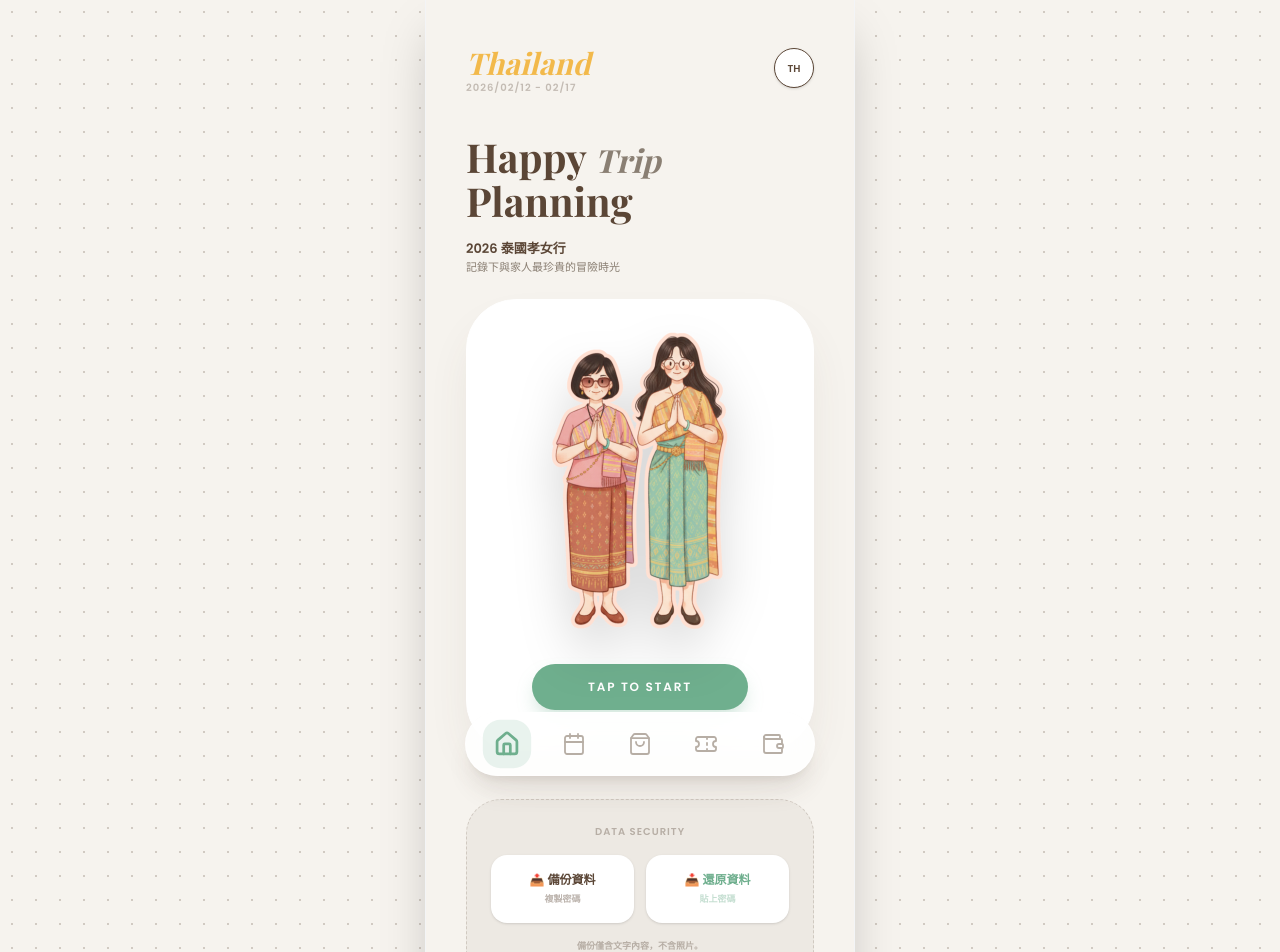
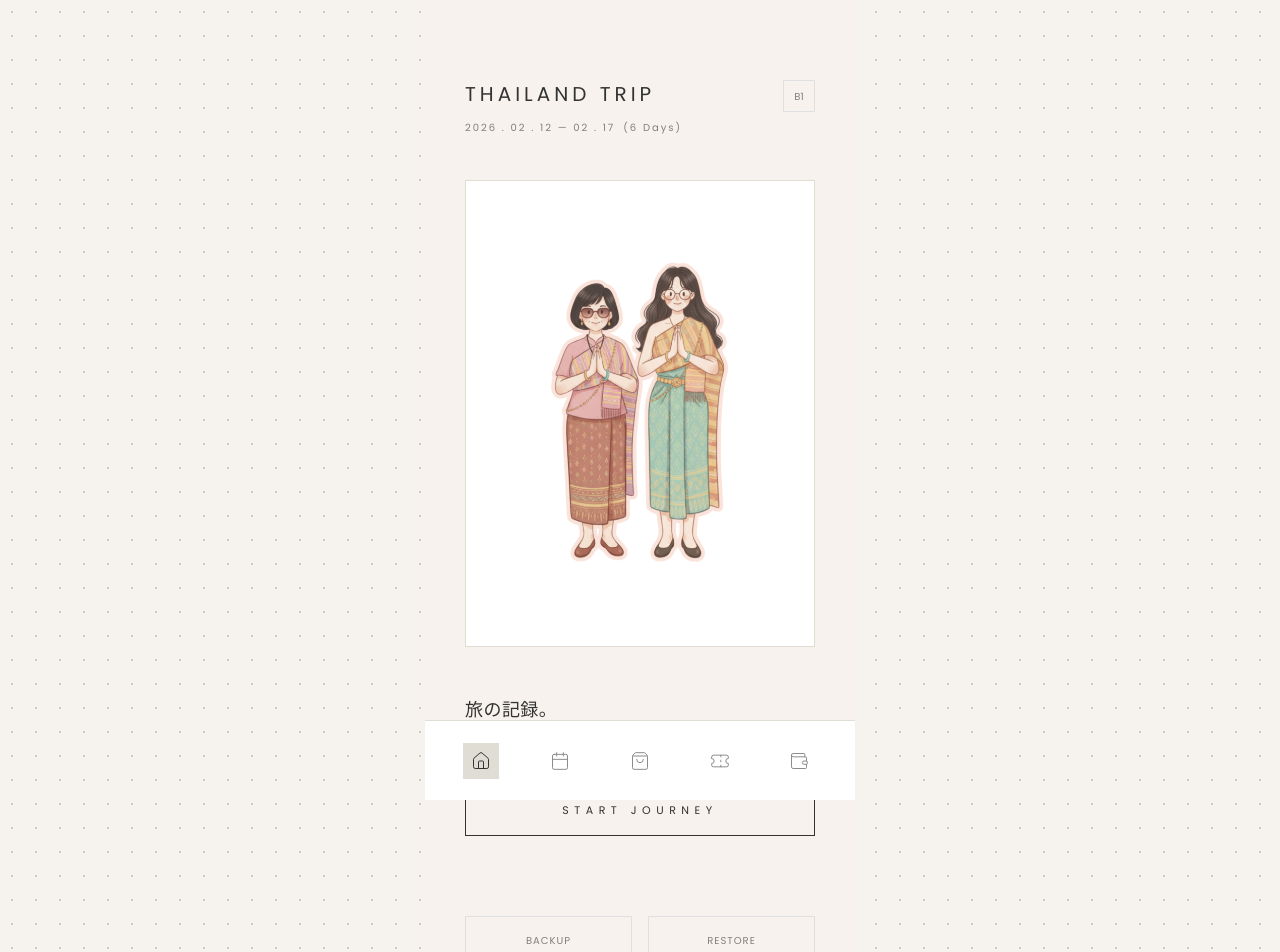
Before and after one commit to capybararrr-ops/trip-app, a React (Vite) app: page / in a window 1280 px wide. Shown: the top 952 px of the page. Built offline with nearby package versions, Linux system fonts and the light colour scheme; a web font is replaced by a local one.

Commit message:
Update App.tsx

```diff
--- a/src/App.tsx
+++ b/src/App.tsx
@@ -3,168 +3,180 @@ import { Home, Calendar, ShoppingBag, Ticket, Wallet } from 'lucide-react';
 import './index.css';
 import homeIllustration from './assets/home-trip.png';
 
-// 引入所有子分頁組件
+// 假設子組件路徑不變
 import ScheduleTab from './components/ScheduleTab';
 import BookingTab from './components/BookingTab';
 import ShoppingTab from './components/ShoppingTab';
 import ExpenseTab from './components/ExpenseTab';
 
+// --- MUJI 風格顏色定義 ---
+const MUJI_COLORS = {
+  bgLight: '#F7F2ED',     // 預設米砂色
+  bgLighter: '#EFEBE0',   // 淺木質色
+  textMain: '#333333',    // 深炭灰
+  textSub: '#8C8C8C',     // 灰褐色
+  border: '#E0DDD5'       // 極細邊框
+};
+
 export default function App() {
   const [activeTab, setActiveTab] = useState('home');
 
-  // --- 本地資料讀取函式 ---
+  // --- 本地資料讀取 ---
   const getInitialData = (key: string, defaultValue: any) => {
     const saved = localStorage.getItem(key);
     return saved ? JSON.parse(saved) : defaultValue;
   };
 
+  // --- 狀態設定 ---
+  // 1. 標題與日期
+  const [tripTitle, setTripTitle] = useState(() => getInitialData('muji_trip_title', 'Thailand Trip'));
+  const [startDate, setStartDate] = useState(() => getInitialData('muji_start_date', '2026-02-12'));
+  const [endDate, setEndDate] = useState(() => getInitialData('muji_end_date', '2026-02-17'));
+  const [currentMujiBg, setCurrentMujiBg] = useState(() => getInitialData('muji_theme', MUJI_COLORS.bgLight));
+
+  // 2. 編輯模式狀態
+  const [isEditingTitle, setIsEditingTitle] = useState(false);
+  const [isEditingDate, setIsEditingDate] = useState(false);
+
+  // 3. 原始數據狀態
   const [scheduleData, setScheduleData] = useState(() => getInitialData('thai_schedule', [
-    {
-      day: 'DAY 1',
-      date: '02/12',
-      items: [{ time: '14:00', icon: '🏨', task: 'Check-in Hotel', desc: '市中心設計旅店', note: '記得寄存行李', link: '', img: '', bookingLink: '', bookingNo: '', bookingImg: '' }]
-    }
+    { day: 'DAY 1', date: '02/12', items: [{ time: '14:00', icon: '🏨', task: 'Check-in', desc: 'Hotel' }] }
   ]));
-
-  const [flights, setFlights] = useState(() => getInitialData('thai_flights', [
-    {
-      type: 'Departure', flightNum: 'JX741', from: 'TPE', to: 'BKK',
-      date: '02/12', gate: 'B7', time: '10:40', seat: '24K', imgUrl: '', pdfUrl: ''
-    },
-    {
-      type: 'Return', flightNum: 'JX742', from: 'BKK', to: 'TPE',
-      date: '02/17', gate: 'F3', time: '18:50', seat: '12A', imgUrl: '', pdfUrl: ''
-    }
-  ]));
-
-  const [isBookingEditing, setIsBookingEditing] = useState(false);
+  const [flights, setFlights] = useState(() => getInitialData('thai_flights', []));
   const [shoppingList, setShoppingList] = useState(() => getInitialData('thai_shopping', []));
   const [expenseList, setExpenseList] = useState(() => getInitialData('thai_expense', []));
+  const [isBookingEditing, setIsBookingEditing] = useState(false);
 
-  useEffect(() => { localStorage.setItem('thai_schedule', JSON.stringify(scheduleData)); }, [scheduleData]);
-  useEffect(() => { localStorage.setItem('thai_flights', JSON.stringify(flights)); }, [flights]);
-  useEffect(() => { localStorage.setItem('thai_shopping', JSON.stringify(shoppingList)); }, [shoppingList]);
-  useEffect(() => { localStorage.setItem('thai_expense', JSON.stringify(expenseList)); }, [expenseList]);
-
-  const addDay = () => {
-    const nextDayNum = scheduleData.length + 1;
-    const lastDate = new Date(`2026/${scheduleData[scheduleData.length - 1].date}`);
-    lastDate.setDate(lastDate.getDate() + 1);
-    const m = (lastDate.getMonth() + 1).toString().padStart(2, '0');
-    const d = lastDate.getDate().toString().padStart(2, '0');
-    setScheduleData([...scheduleData, { day: `DAY ${nextDayNum}`, date: `${m}/${d}`, items: [] }]);
+  // --- 邏輯計算 ---
+  const calculateDays = (start: string, end: string) => {
+    const s = new Date(start);
+    const e = new Date(end);
+    const diff = Math.ceil((e.getTime() - s.getTime()) / (1000 * 60 * 60 * 24)) + 1;
+    return isNaN(diff) ? 0 : diff;
   };
 
-  const removeDay = () => {
-    if (scheduleData.length <= 1) return;
-    if (window.confirm(`確定要刪除最後一天 (${scheduleData[scheduleData.length - 1].day}) 嗎？`)) {
-      setScheduleData(scheduleData.slice(0, -1));
-    }
+  const formatDateDisplay = (start: string, end: string) => {
+    const s = start.replace(/-/g, ' . ');
+    const e = end.split('-').slice(1).join(' . ');
+    return `${s} — ${e}`;
   };
 
-  const updateFlight = (field: string, value: string, index: number) => {
-    const newFlights = [...flights];
-    newFlights[index] = { ...newFlights[index], [field]: value };
-    setFlights(newFlights);
-  };
+  // --- 資料持久化 ---
+  useEffect(() => {
+    localStorage.setItem('muji_trip_title', JSON.stringify(tripTitle));
+    localStorage.setItem('muji_start_date', JSON.stringify(startDate));
+    localStorage.setItem('muji_end_date', JSON.stringify(endDate));
+    localStorage.setItem('muji_theme', JSON.stringify(currentMujiBg));
+    localStorage.setItem('thai_schedule', JSON.stringify(scheduleData));
+    localStorage.setItem('thai_flights', JSON.stringify(flights));
+    localStorage.setItem('thai_shopping', JSON.stringify(shoppingList));
+    localStorage.setItem('thai_expense', JSON.stringify(expenseList));
+  }, [tripTitle, startDate, endDate, currentMujiBg, scheduleData, flights, shoppingList, expenseList]);
 
-  const allDays = scheduleData.map((d: any) => d.day);
-
-  // --- 備份與還原邏輯 ---
+  // --- 功能函式 ---
   const handleBackup = () => {
-    const allData = {
-      schedule: scheduleData,
-      flights: flights,
-      shopping: shoppingList,
-      expense: expenseList
-    };
-    const jsonString = JSON.stringify(allData);
-    navigator.clipboard.writeText(jsonString).then(() => {
-      alert("✅ 資料密碼已複製！請去 Line 貼上保存（不含照片）。");
-    });
+    const allData = { tripTitle, startDate, endDate, currentMujiBg, scheduleData, flights, shoppingList, expenseList };
+    navigator.clipboard.writeText(JSON.stringify(allData)).then(() => alert("✅ 資料密碼已複製！"));
   };
 
   const handleRestore = () => {
     const backup = prompt("請貼入之前的資料密碼：");
     if (backup) {
       try {
-        const parsed = JSON.parse(backup);
-        if (parsed.schedule) setScheduleData(parsed.schedule);
-        if (parsed.flights) setFlights(parsed.flights);
-        if (parsed.shopping) setShoppingList(parsed.shopping);
-        if (parsed.expense) setExpenseList(parsed.expense);
-        alert("🎉 所有資料已還原成功！");
-      } catch (e) {
-        alert("❌ 格式不正確，請檢查是否複製完整。");
-      }
+        const p = JSON.parse(backup);
+        if (p.tripTitle) setTripTitle(p.tripTitle);
+        if (p.startDate) setStartDate(p.startDate);
+        if (p.endDate) setEndDate(p.endDate);
+        if (p.scheduleData) setScheduleData(p.scheduleData);
+        alert("🎉 資料還原成功！");
+      } catch (e) { alert("❌ 格式錯誤"); }
     }
   };
 
   return (
-    <div className="max-w-[430px] mx-auto min-h-screen flex flex-col relative font-sans bg-[#F6F3EE] shadow-2xl border-x border-gray-100 text-left text-[#5B4636]">
+    <div
+      className="max-w-[430px] mx-auto min-h-screen flex flex-col relative transition-colors duration-700 font-sans"
+      style={{ backgroundColor: currentMujiBg, color: MUJI_COLORS.textMain }}
+    >
+      {/* --- Header 區域 --- */}
+      <header className="w-full px-10 pt-20 pb-10 flex justify-between items-start">
+        <div className="flex flex-col flex-1">
+          {isEditingTitle ? (
+            <input
+              autoFocus
+              className="text-xl font-medium tracking-[0.2em] bg-transparent border-b border-[#333333] outline-none w-full"
+              value={tripTitle}
+              onChange={(e) => setTripTitle(e.target.value)}
+              onBlur={() => setIsEditingTitle(false)}
+              onKeyDown={(e) => e.key === 'Enter' && setIsEditingTitle(false)}
+            />
+          ) : (
+            <h1 className="text-xl font-medium tracking-[0.2em] uppercase cursor-pointer" onClick={() => setIsEditingTitle(true)}>
+              {tripTitle}
+            </h1>
+          )}
 
-      <header className="w-full px-10 pt-12 pb-2 flex justify-between items-start z-20 text-left">
-        <div className="flex flex-col space-y-0.5 text-left">
-          <h1 className="text-3xl font-bold italic leading-none text-[#F2B94B] font-serif text-left">Thailand</h1>
-          <span className="text-[10px] tracking-[0.15em] font-bold opacity-80 uppercase tracking-widest text-[#B7AEA5] text-left">2026/02/12 - 02/17</span>
+          <div className="mt-3 min-h-[20px]">
+            {isEditingDate ? (
+              <div className="flex items-center gap-2" onBlur={() => setIsEditingDate(false)}>
+                <input type="date" className="text-[10px] bg-transparent border-b border-gray-400 outline-none" value={startDate} onChange={(e) => setStartDate(e.target.value)} />
+                <span className="text-[10px] opacity-30">—</span>
+                <input type="date" className="text-[10px] bg-transparent border-b border-gray-400 outline-none" value={endDate} onChange={(e) => setEndDate(e.target.value)} />
               </div>
-        <div className="w-10 h-10 border-[1.5px] border-[#5B4636] rounded-full flex items-center justify-center text-[10px] font-bold bg-white shadow-sm">TH</div>
-      </header>
-
-      <main className="w-full px-10 flex-1 flex flex-col z-10 pb-40">
-        <br />
-
-        {activeTab === 'home' && (
-          <div className="flex flex-col text-left animate-in fade-in duration-700">
-            <div className="mt-2 mb-6 text-left">
-              <h2 className="text-[40px] leading-[1.1] font-serif text-left">Happy <span className="text-[#8A7F73] font-light italic text-[32px]">Trip</span><br/>Planning</h2>
-              <div className="mt-4 text-left">
-                <p className="text-[13px] font-bold text-[#5B4636] text-left">2026 泰國孝女行</p>
-                <p className="text-[11px] text-[#8A7F73] text-left">記錄下與家人最珍貴的冒險時光</p>
+            ) : (
+              <p className="text-[10px] tracking-[0.2em] font-light cursor-pointer opacity-60 hover:opacity-100" onClick={() => setIsEditingDate(true)}>
+                {formatDateDisplay(startDate, endDate)}
+                <span className="ml-2">({calculateDays(startDate, endDate)} Days)</span>
+              </p>
+            )}
           </div>
         </div>
 
-            <div onClick={() => setActiveTab('schedule')} className="illustration-card w-full flex flex-col items-center p-8 pb-10 cursor-pointer transition-transform active:scale-95 bg-white rounded-[40px] shadow-sm mb-12">
-              <img src={homeIllustration} alt="Home" className="w-full h-auto max-h-[300px] object-contain drop-shadow-2xl mb-8" />
-              <div className="w-full flex justify-center">
-                <button className="btn-pill-start text-[12px] uppercase py-3.5 px-14 font-black bg-[#6FAF8E] text-white rounded-full shadow-lg">Tap to start</button>
-              </div>
+        <button
+          onClick={() => setCurrentMujiBg(currentMujiBg === MUJI_COLORS.bgLight ? MUJI_COLORS.bgLighter : MUJI_COLORS.bgLight)}
+          className="w-8 h-8 border border-gray-300 flex items-center justify-center text-[10px] opacity-60"
+        >
+          {currentMujiBg === MUJI_COLORS.bgLight ? 'B1' : 'B2'}
+        </button>
+      </header>
+
+      {/* --- Main 區域 --- */}
+      <main className="w-full px-10 flex-1 pb-40">
+        {activeTab === 'home' && (
+          <div className="flex flex-col animate-in fade-in duration-1000">
+            <div className="w-full aspect-[3/4] bg-white border border-[#E0DDD5] flex items-center justify-center p-12 mb-12">
+              <img src={homeIllustration} alt="Trip" className="w-full h-auto grayscale-[20%] opacity-90 object-contain" />
             </div>
 
-            {/* 資料備份區塊 */}
-            <div className="bg-[#5B4636]/5 p-6 rounded-[35px] border border-dashed border-[#5B4636]/20">
-              <h4 className="text-[10px] font-black text-[#B7AEA5] uppercase tracking-widest mb-4 text-center">Data Security</h4>
-              <div className="grid grid-cols-2 gap-3">
+            <div className="space-y-8">
+              <h2 className="text-lg font-light leading-relaxed tracking-wide">
+                旅の記録。<br/>
+                <span className="text-[12px] opacity-40 tracking-widest uppercase">Memory of Adventure</span>
+              </h2>
+
               <button
-                  onClick={handleBackup}
-                  className="bg-white py-4 rounded-2xl text-[12px] font-black text-[#5B4636] shadow-sm active:scale-95 transition-all flex flex-col items-center gap-1"
+                onClick={() => setActiveTab('schedule')}
+                className="w-full py-4 border border-[#333333] text-[11px] tracking-[0.5em] font-medium uppercase hover:bg-[#333333] hover:text-white transition-all"
               >
-                  <span>📤 備份資料</span>
-                  <span className="text-[9px] opacity-40 font-bold">複製密碼</span>
+                Start Journey
               </button>
-                <button
-                  onClick={handleRestore}
-                  className="bg-white py-4 rounded-2xl text-[12px] font-black text-[#6FAF8E] shadow-sm active:scale-95 transition-all flex flex-col items-center gap-1"
-                >
-                  <span>📥 還原資料</span>
-                  <span className="text-[9px] opacity-40 font-bold">貼上密碼</span>
-                </button>
+
+              <div className="grid grid-cols-2 gap-4 mt-12">
+                <button onClick={handleBackup} className="py-4 border border-gray-300 text-[10px] tracking-widest opacity-60">BACKUP</button>
+                <button onClick={handleRestore} className="py-4 border border-gray-300 text-[10px] tracking-widest opacity-60">RESTORE</button>
               </div>
-              <p className="text-[9px] text-[#B7AEA5] font-bold mt-4 leading-relaxed text-center">
-                備份僅含文字內容，不含照片。<br/>重要照片請務必儲存至手機相簿。
-              </p>
             </div>
           </div>
         )}
 
-        {activeTab === 'schedule' && <ScheduleTab scheduleData={scheduleData} setScheduleData={setScheduleData} addDay={addDay} removeDay={removeDay} />}
+        {activeTab === 'schedule' && <ScheduleTab scheduleData={scheduleData} setScheduleData={setScheduleData} />}
         {activeTab === 'shopping' && <ShoppingTab shoppingList={shoppingList} setShoppingList={setShoppingList} />}
-        {activeTab === 'bookings' && <BookingTab flights={flights} updateFlight={updateFlight} isEditing={isBookingEditing} setIsEditing={setIsBookingEditing} />}
-        {activeTab === 'expense' && <ExpenseTab allDays={allDays} expenseList={expenseList} setExpenseList={setExpenseList} />}
+        {activeTab === 'bookings' && <BookingTab flights={flights} isEditing={isBookingEditing} setIsEditing={setIsBookingEditing} />}
+        {activeTab === 'expense' && <ExpenseTab expenseList={expenseList} setExpenseList={setExpenseList} />}
       </main>
 
-      <div className="fixed bottom-6 left-1/2 -translate-x-1/2 w-full max-w-[430px] z-50 px-10">
-        <nav className="w-full h-16 bg-white/90 backdrop-blur-xl border border-white/40 rounded-[35px] flex justify-around items-center px-2 shadow-xl shadow-[#5B4636]/10">
+      {/* --- Navigation 區域 --- */}
+      <nav className="fixed bottom-0 left-1/2 -translate-x-1/2 w-full max-w-[430px] h-20 bg-white border-t border-[#E0DDD5] flex justify-around items-center px-4 z-50">
         <NavButton Icon={Home} active={activeTab === 'home'} onClick={() => setActiveTab('home')} />
         <NavButton Icon={Calendar} active={activeTab === 'schedule'} onClick={() => setActiveTab('schedule')} />
         <NavButton Icon={ShoppingBag} active={activeTab === 'shopping'} onClick={() => setActiveTab('shopping')} />
@@ -172,15 +184,14 @@ export default function App() {
         <NavButton Icon={Wallet} active={activeTab === 'expense'} onClick={() => setActiveTab('expense')} />
       </nav>
     </div>
-    </div>
   );
 }
 
 function NavButton({ Icon, active, onClick }: any) {
   return (
-    <button onClick={onClick} className="flex flex-col items-center justify-center flex-1 outline-none">
-      <div className={`p-2.5 rounded-2xl transition-all ${active ? 'bg-[#6FAF8E]/15 scale-110' : 'bg-transparent hover:bg-gray-50'}`}>
-        <Icon size={24} className={active ? 'text-[#6FAF8E]' : 'text-[#B7AEA5]'} strokeWidth={active ? 2.5 : 1.8} />
+    <button onClick={onClick} className="flex flex-col items-center justify-center flex-1 transition-all">
+      <div className={`p-2 ${active ? 'bg-[#E0DDD5]' : ''}`}>
+        <Icon size={20} strokeWidth={1.2} color={active ? '#333333' : '#8C8C8C'} />
       </div>
     </button>
   );
```
Lines whose indentation alone changed are shown as unchanged.
